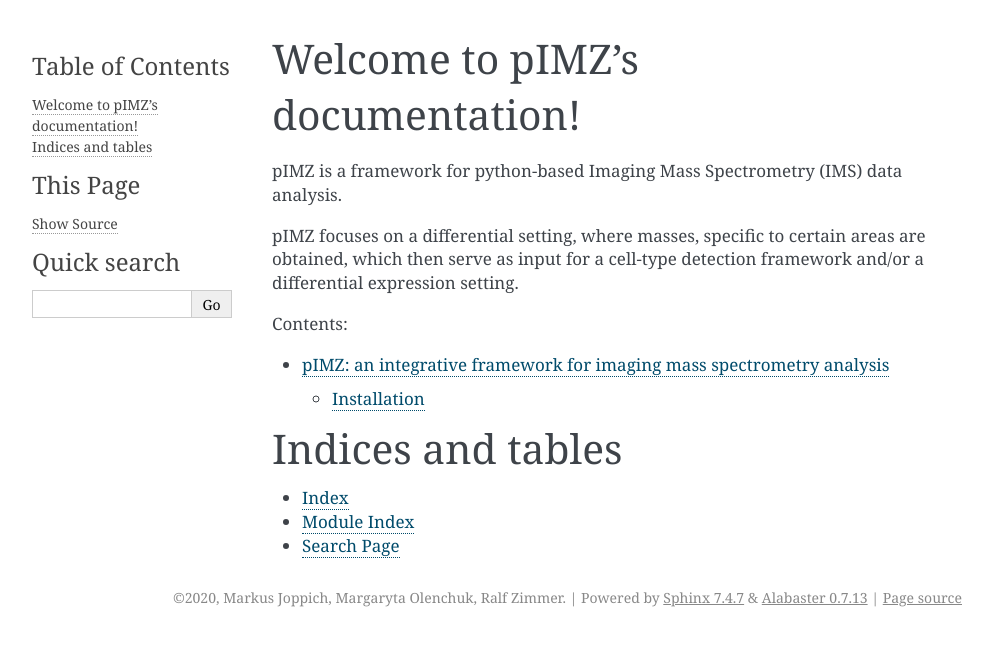
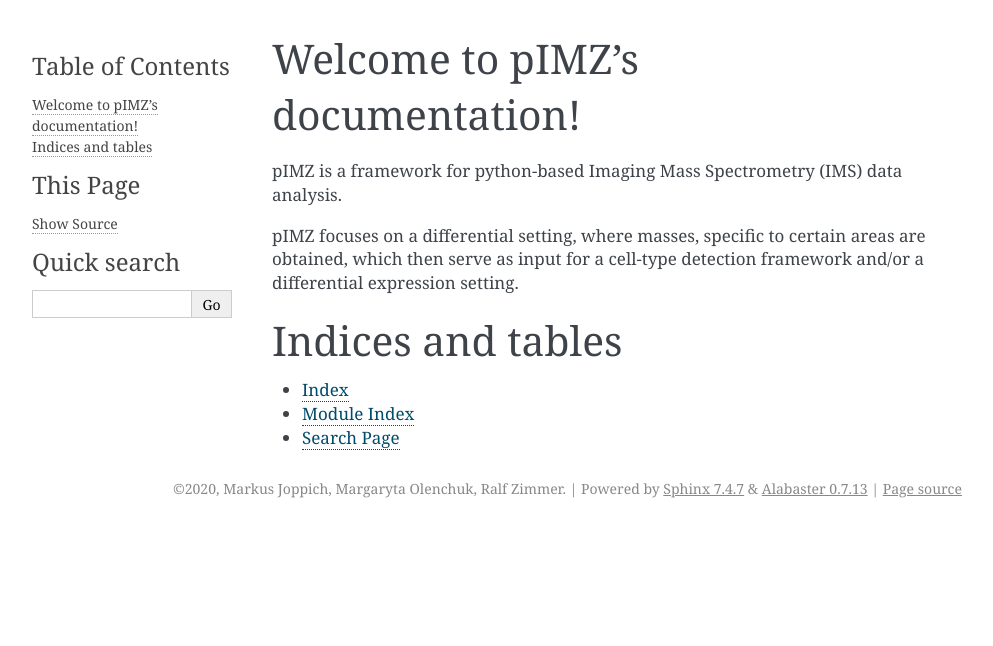
Before and after one commit to mjoppich/pIMZ, a Sphinx documentation site: the page built from docs/index.rst, in a window 1280 px wide. Shown: the top 646 px of the page, without its empty margins (148-1141 px from the left). Built offline with Sphinx 7.4.7, drawn with Linux system fonts in a browser that asks for light colours; pages that are not in the unit, such as notebooks, are missing from menus; some of the changed lines change nothing that is shown.

Commit message:
readthedocs

```diff
--- a/docs/conf.py
+++ b/docs/conf.py
@@ -37,6 +37,7 @@
 apidoc_module_dir = '../pIMZ'
 apidoc_output_dir = 'reference'
 apidoc_excluded_paths = ['../pIMZ/tablefilter', '../cIMZ', '../tests']
+autodoc_mock_imports = ["pIMZ"]
 apidoc_separate_modules = True
 
 # Add any paths that contain templates here, relative to this directory.
--- a/docs/index.rst
+++ b/docs/index.rst
@@ -15,7 +15,6 @@
    :caption: Contents:
    :glob:
 
-   usage.rst
    reference/modules.rst
 
 
```
